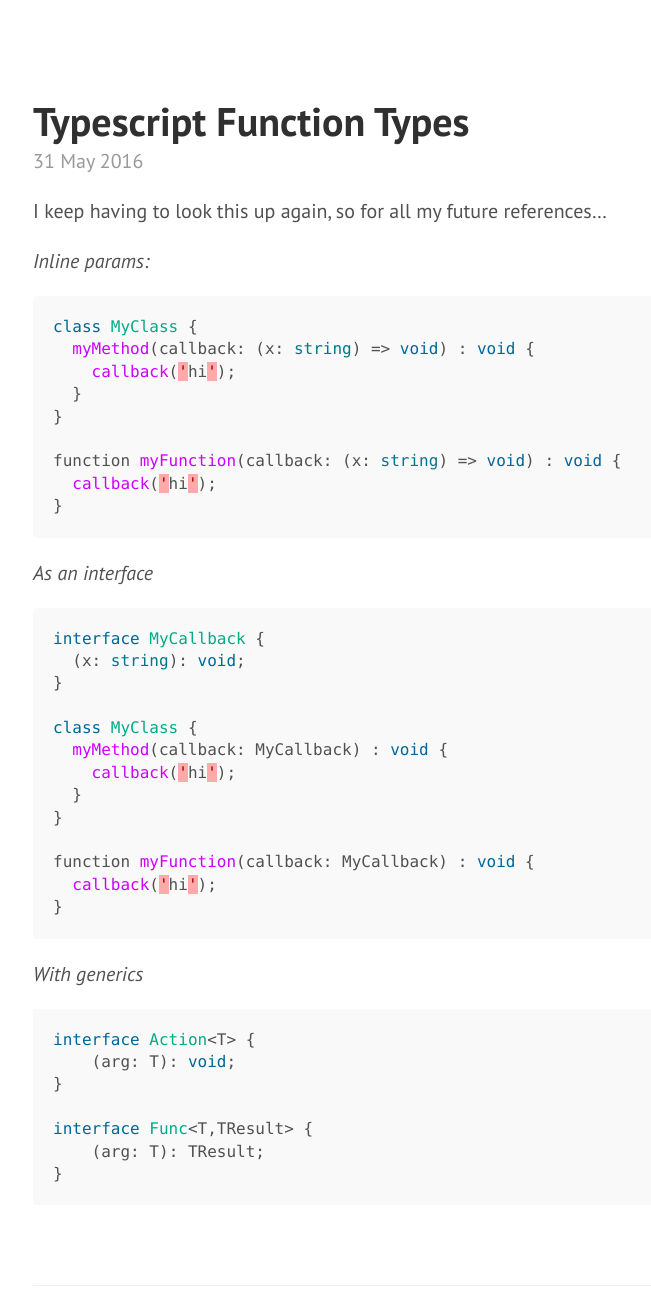
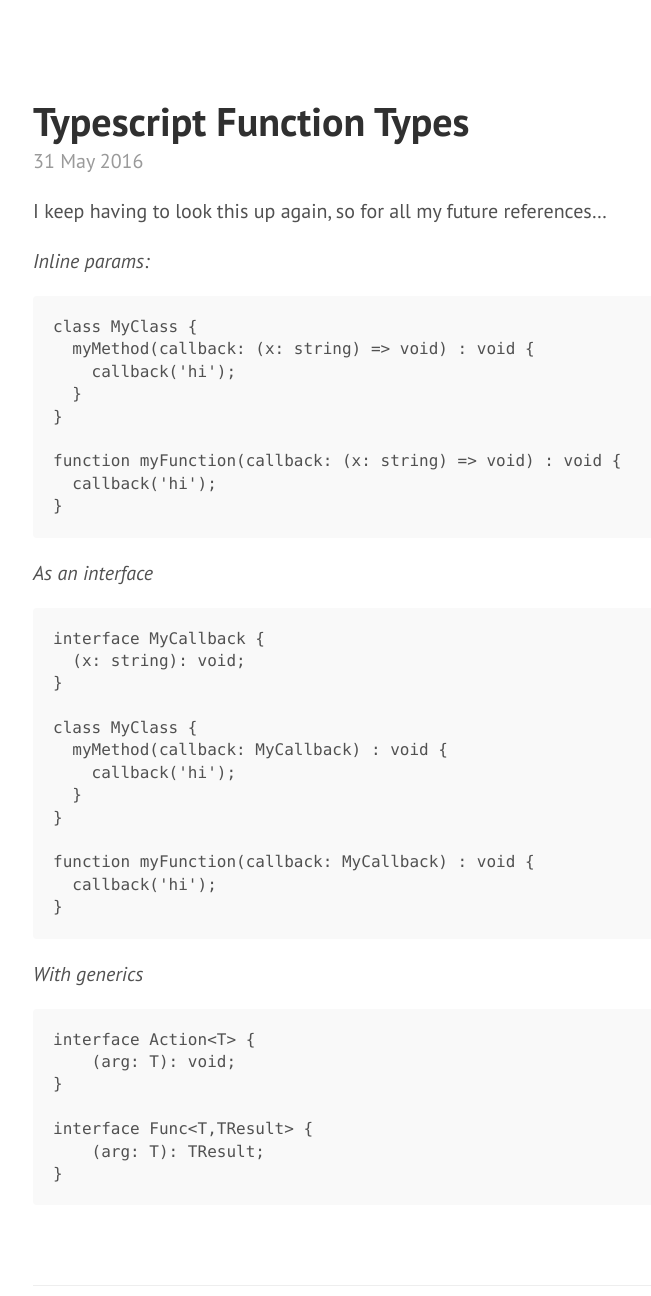
Before and after one commit to denwilliams/blog, a Jekyll site: the page built from _posts/2016-05-31-typescript-function-types.md, in a window 1280 px wide and 1400 px high, cut to the strip 104-1400 px from the top of the window. Shown: the whole strip, without its empty margins (67-718 px from the left). Built offline with Jekyll 4.4.1, drawn with Linux system fonts in a browser that asks for light colours.

Commit message:
ok, so doesn't support typescript in any way

````diff
--- a/_posts/2016-05-31-typescript-function-types.md
+++ b/_posts/2016-05-31-typescript-function-types.md
@@ -10,7 +10,7 @@ I keep having to look this up again, so for all my future references...
 
 *Inline params:*
 
-```cs
+```
 class MyClass {
   myMethod(callback: (x: string) => void) : void {
     callback('hi');
@@ -24,7 +24,7 @@ function myFunction(callback: (x: string) => void) : void {
 
 *As an interface*
 
-```cs
+```
 interface MyCallback {
   (x: string): void;
 }
@@ -42,7 +42,7 @@ function myFunction(callback: MyCallback) : void {
 
 *With generics*
 
-```cs
+```
 interface Action<T> {
     (arg: T): void;
 }
````
